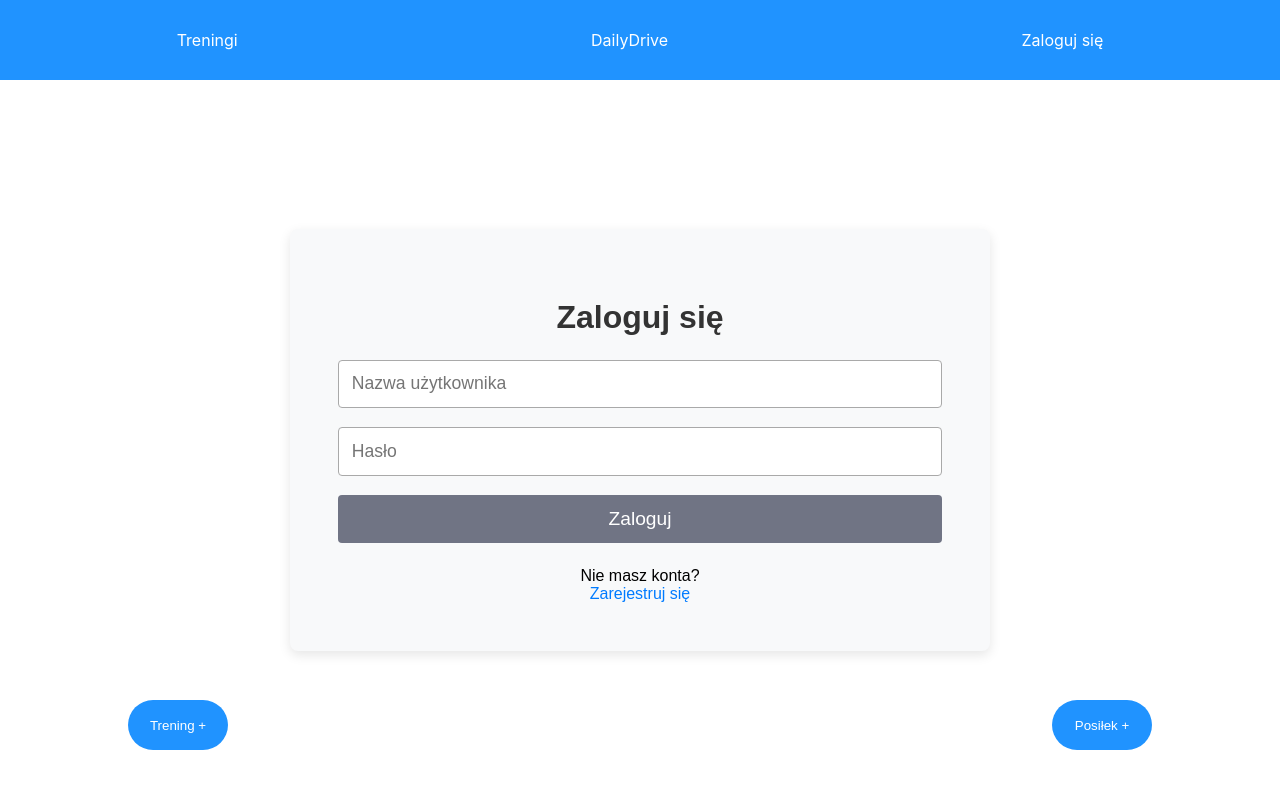
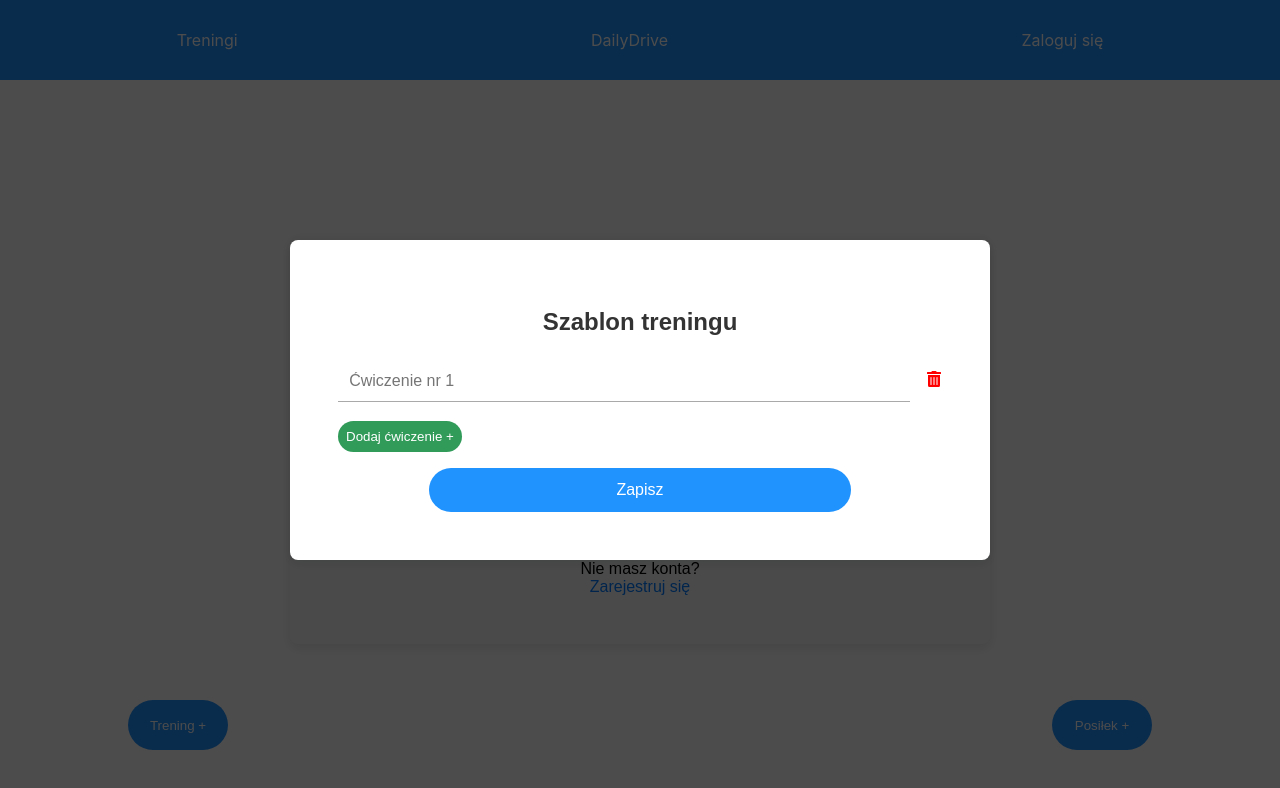
Before and after one commit to dominikdlubala/daily_drive_frontend, a React (Create React App) app in the folder dailydrive/: page /login in a window 1280 px wide. Shown: the top 788 px of the page. Built offline with nearby package versions, Linux system fonts and the light colour scheme.

Commit message:
some modal work

```diff
--- a/dailydrive/src/components/primitives/Footer.tsx
+++ b/dailydrive/src/components/primitives/Footer.tsx
@@ -1,10 +1,14 @@
 import { useState, useRef, useEffect } from 'react';
 
+import Modal from './Modal';
+import WorkoutTemplateForm from '../workouts/WorkoutTemplateForm';
 
 export default function Footer() {
 
     const [isWorkoutDrawerOpen, setIsWorkoutDrawerOpen] = useState<boolean>(false);
     const [isDietDrawerOpen, setIsDietDrawerOpen] = useState<boolean>(false);
+
+    const [modalOpen, setModalOpen] = useState<boolean>(true);
 
     const workoutDrawerRef = useRef<HTMLDivElement | null>(null);
     const dietDrawerRef = useRef<HTMLDivElement | null>(null);
@@ -53,6 +57,10 @@ export default function Footer() {
 
     return(
         <div className="footer">
+            <Modal>
+                <WorkoutTemplateForm />
+            </Modal>
+
             <div className="buttons--footer">
                 <div ref={workoutDrawerRef} className="buttons--footer-group">
                     <button onClick={() => {
--- a/dailydrive/src/components/primitives/Modal.tsx
+++ b/dailydrive/src/components/primitives/Modal.tsx
@@ -9,9 +9,7 @@ export default function Modal({ children }: ModalProps) {
 
     return createPortal(
         <div className="modal-background">
-            <div className="modal">
-                Some child
-            </div>
+            {children}
         </div>,
         document.querySelector('.modal-container') as Element
     )
--- /dev/null
+++ b/dailydrive/src/components/workouts/WorkoutTemplateForm.tsx
@@ -0,0 +1,70 @@
+import { useState, useEffect, useRef } from 'react';
+import { FaTrashAlt } from "react-icons/fa";
+
+export default function WorkoutTemplateForm() {
+
+    const [exercises, setExercises] = useState([{ name: "" }]);
+
+    const addExercise = () => {
+        setExercises([...exercises, { name: "" }]);
+    }
+
+    const updateExercise = (index: number, value: string) => {
+        const updatedExercises = [...exercises];
+        updatedExercises[index].name = value;
+        setExercises(updatedExercises);
+    }
+
+    const removeExercise = (index: number) => {
+        const updatedExercises = exercises.filter((_, i) => i !== index);
+        setExercises(updatedExercises);
+    }
+
+    return (
+        <div className="form-wrapper form-wrapper--workout-template">
+            <form
+                className="form form--workout-template"
+            >
+                <h2 className="form-title">Szablon treningu</h2>
+                <div className="form-group-wrapper">
+                    {exercises.map((exercise, index) => (
+                        <div
+                            key={index}
+                            className="form-group form-group--workout-template"
+                        >
+                            <input
+                                type="text" className="form-input form-input--workout-template"
+                                placeholder={`Ćwiczenie nr ${index + 1}`}
+                                value={exercise.name}
+                                onChange={(e: React.FormEvent<HTMLInputElement>) => updateExercise(index, e.currentTarget.value)}
+                            />
+                            <button
+                                type="button"
+                                className="btn btn-remove"
+                                onClick={() => removeExercise(index)}
+                            >
+                                <FaTrashAlt />
+                            </button>
+                        </div>
+                    ))}
+
+                    <button
+                        type="button"
+                        className="btn--workout-template btn-add--workout-template"
+                        onClick={() => addExercise()}
+                    >
+                        Dodaj ćwiczenie +
+                    </button>
+                </div>
+
+                <button
+                    type="submit"
+                    className="btn-submit btn-submit--workout-template"
+
+                >
+                    Zapisz
+                </button>
+            </form>
+        </div>
+    )
+}
--- a/dailydrive/src/components/workouts/WorkoutsGallery.tsx
+++ b/dailydrive/src/components/workouts/WorkoutsGallery.tsx
@@ -6,7 +6,7 @@ export default function WorkoutsGallery() {
     return (
         <div className="gallery gallery-workouts">
             {mockData.map(el => (
-                <WorkoutsGalleryItem workoutData={el} />
+                <WorkoutsGalleryItem key={el.name} workoutData={el} />
             ))}
         </div>
     )
--- a/dailydrive/src/components/workouts/WorkoutsList.tsx
+++ b/dailydrive/src/components/workouts/WorkoutsList.tsx
@@ -4,7 +4,7 @@ export default function WorkoutsList() {
 
     return (
         <div className="list list-workouts">
-            {mockData.map(el => <WorkoutsListItem workoutsData={el} />)}
+            {mockData.map(el => <WorkoutsListItem key={el.title} workoutsData={el} />)}
         </div>
     )
 }
--- a/dailydrive/src/index.css
+++ b/dailydrive/src/index.css
@@ -60,32 +60,36 @@ li {
   width: 100%;
   max-width: 700px;
   margin: auto;
+  display: flex;
+  flex-direction: column;
+  align-items: center;
 }
 
 
 .form-title {
   color: #333;
-  font-size: 2rem;
+  font-size: 1.5rem;
   text-align: center;
   margin-bottom: 1.5rem;
 }
 
 .form-group {
   margin-bottom: 1.2rem;
+  width: 100%;
 }
 
 .form-input {
   width: 100%;
-  padding: 0.8rem;
-  font-size: 1.1rem;
-  border: 1px solid darkgray;
-  border-radius: 4px;
-  transition: border-color 0.2s ease, box-shadow 0.2s ease;
+  padding: 0.7rem;
+  font-size: 1rem;
+  border: none;
+  border-bottom: 1px solid darkgray;
+  transition: border-color 0.2s ease;
 }
 
 .form-input:focus {
-  border-color: #007bff;
-  box-shadow: 0 0 5px rgba(0, 123, 255, 0.2);
+  border: none;
+  border-color: var(--primary-color);
 }
 
 .input-validate {
@@ -96,19 +100,19 @@ li {
 }
 
 .btn-submit {
-  width: 100%;
+  width: 70%;
   padding: 0.8rem;
-  font-size: 1.2rem;
-  background-color: #707484;
+  font-size: 1rem;
+  background-color: var(--primary-color);
   color: white;
   border: none;
-  border-radius: 4px;
+  border-radius: 30px;
   cursor: pointer;
   transition: background-color 0.3s ease;
 }
 
 .btn-submit:hover {
-  background-color: #b8a4a4;
+  background-color: var(--primary-color-hover);
 }
 
 
@@ -300,16 +304,69 @@ li {
 }
 
 /* Modal */
-.modal-container {
-  position: absolute;
+
+.modal-background {
+  display: flex;
+  justify-content: center;
+  position: fixed;
   top: 0;
-  left: 0;
-  display: flex;
-  width: 100vw;
-  height: 100vh;
+  background-color: rgba(0, 0, 0, 0.7);
+  width: 100%;
+  height: 100%;
+
 }
 
-.modal-background {
-  background-color: red;
+.modal-body {
   width: 100%;
 }
+
+
+
+/* Workouts */
+
+/* Workouts template form */
+
+.form-wrapper--workout-template {
+  width: 80%;
+  background-color: #fff;
+}
+
+.form-group--workout-template {
+  display: flex;
+  flex-direction: row;
+}
+
+.form-group-wrapper {
+  width: 100%;
+  margin-bottom: 1rem;
+}
+
+.form-input--workout-template {
+  margin-right: 1rem ;
+}
+
+.btn-remove {
+  background-color: #fff;
+  border: none;
+  color: red;
+  font-size: inherit;
+  cursor: pointer;
+  padding: 0;
+}
+
+.btn-remove:hover {
+  color: #ad3434;
+}
+
+.btn-add--workout-template {
+  border: none;
+  background-color: #319b5a;
+  color: #fff;
+  padding: 0.5rem;
+  border-radius: 30px;
+  cursor: pointer;
+}
+
+.btn-add--workout-template:hover {
+  background-color: #4a805e;
+}
--- a/dailydrive/src/pages/HomePage.tsx
+++ b/dailydrive/src/pages/HomePage.tsx
@@ -1,5 +1,4 @@
 import './styles/homePage.css';
-
 import { useNavigate } from 'react-router-dom';
 
 // icons
--- a/dailydrive/src/pages/WorkoutsPage.tsx
+++ b/dailydrive/src/pages/WorkoutsPage.tsx
@@ -3,8 +3,6 @@ import { useState } from 'react';
 
 import WorkoutsGallery from '../components/workouts/WorkoutsGallery';
 import WorkoutsList from '../components/workouts/WorkoutsList';
-
-import Modal from '../components/primitives/Modal';
 
 export default function WorkoutsPage() {
 
@@ -42,9 +40,6 @@ export default function WorkoutsPage() {
             </div>
             {content}
 
-            {/* <Modal>
-                some child
-            </Modal> */}
         </div>
     )
 }
```
